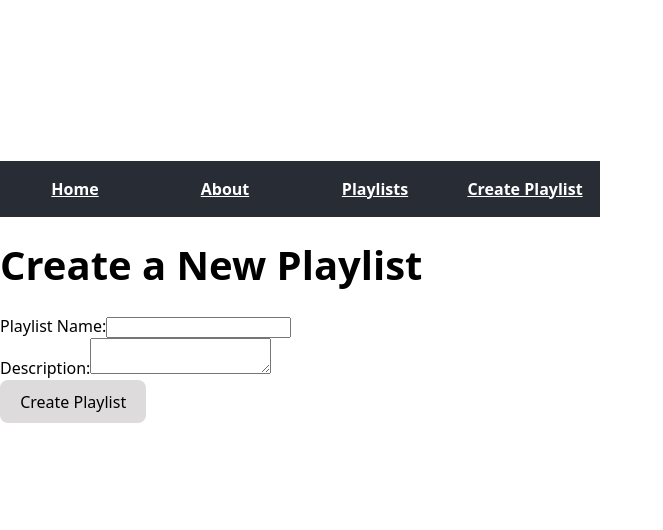
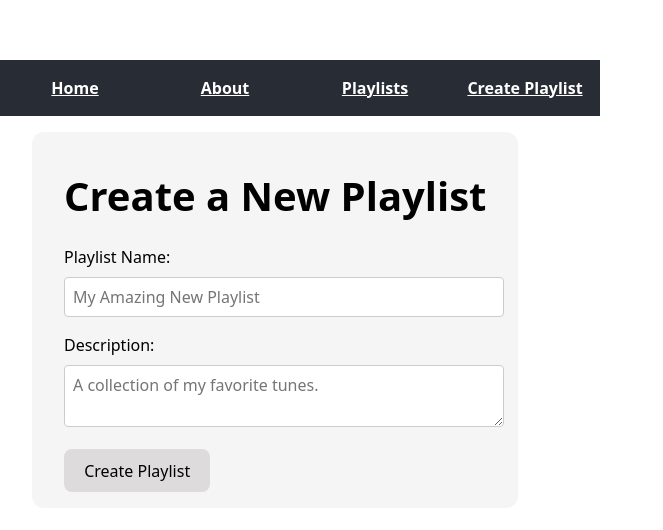
Before and after one commit to cash0826/Course5-Summative-Lab-Showcase-Project, a React (Vite) app: page /createPlaylist in a window 1280 px wide. Shown: the part 108-638 px from the top of the page, without its empty margins (0-663 px from the left). Built offline with nearby package versions, Linux system fonts and the light colour scheme.

Commit message:
Added controlled inputs for CreatePlaylist and hook to PlaylistService

```diff
--- a/db.json
+++ b/db.json
@@ -67,6 +67,12 @@
           "artist": "Party People"
         }
       ]
+    },
+    {
+      "id": "c116",
+      "name": "Mac DeMarco",
+      "description": "I love this guy",
+      "songs": []
     }
   ]
 }
--- a/src/index.css
+++ b/src/index.css
@@ -65,3 +65,25 @@ button:hover {
   border-radius: 12px;
   background-color: #f5f5f5;
 }
+
+.create-playlist-form {
+  text-align: left;
+  border: grey;
+  display: inline-block;
+  margin: 1rem 2rem;
+  padding: 1rem 2rem;
+  box-shadow: blueviolet;
+  border-radius: 12px;
+  background-color: #f5f5f5;
+}
+
+input, textarea {
+  width: 100%;
+  padding: 0.5em;
+  margin-top: 0.5em;
+  margin-bottom: 1em;
+  border: 1px solid #ccc;
+  border-radius: 4px;
+  font-size: 1em;
+  font-family: inherit;
+}
--- a/src/pages/CreatePlaylist.jsx
+++ b/src/pages/CreatePlaylist.jsx
@@ -1,19 +1,47 @@
 import NavBar from "../components/NavBar";
+import { useState } from "react";
+import { addPlaylist } from "../services/PlaylistService";
 
 function CreatePlaylist() {
+  const [name, setName] = useState("");
+  const [description, setDescription] = useState("");
+
+  function handleSubmit(e) {
+    e.preventDefault();
+    // Logic to create a new playlist goes here
+    const newPlaylist = {
+      name: name,
+      description: description,
+      songs: []
+    };
+    addPlaylist(newPlaylist);
+    setName("");
+    setDescription("");
+    alert("Playlist Created!");
+  }
+
   return (
     <div>
       <NavBar />
-      <form className="create-playlist-form">
+      <form className="create-playlist-form" onSubmit={handleSubmit}>
         <h1>Create a New Playlist</h1>
         <label>
           Playlist Name:
-          <input type="text" name="name" />
+          <input
+            type="text"
+            name="name"
+            placeholder="My Amazing New Playlist"
+            value={name}
+            onChange={(e) => setName(e.target.value)} />
         </label>
         <br />
         <label>
           Description:
-          <textarea name="description"></textarea>
+          <textarea
+            name="description"
+            placeholder="A collection of my favorite tunes."
+            value={description}
+            onChange={(e) => setDescription(e.target.value)}></textarea>
         </label>
         <br />
         <button type="submit">Create Playlist</button>
--- a/src/pages/PlaylistContainer.jsx
+++ b/src/pages/PlaylistContainer.jsx
@@ -1,8 +1,7 @@
 import { useEffect, useState } from "react";
 import { Outlet, Link } from "react-router-dom";
 import NavBar from "../components/NavBar";
-import getAllPlaylists from "../services/PlaylistService";
-import PlaylistList from "./PlaylistList";
+import { getAllPlaylists } from "../services/PlaylistService";
 
 function PlaylistContainer() {
   const [playlists, setPlaylists] = useState([]);
--- a/src/services/PlaylistService.js
+++ b/src/services/PlaylistService.js
@@ -1,6 +1,6 @@
 const baseUrl = "http://localhost:3001";
 
-async function getAllPlaylists() {
+export async function getAllPlaylists() {
   const url = `${baseUrl}/playlists`;
   const response = await fetch(url);
   if (response.ok) {
@@ -11,4 +11,19 @@ async function getAllPlaylists() {
   return [];
 }
 
-export default getAllPlaylists;
+export async function addPlaylist(newPlaylistData) {
+  const url = `${baseUrl}/playlists`;
+  if (newPlaylistData) {
+    const response = await fetch (url, {
+      method: "POST",
+      headers: {"Content-Type": "application/json"},
+      body: JSON.stringify(newPlaylistData)
+    });
+    if (response.ok) {
+      const data = await response.json();
+      return data;
+    }
+    throw new Error(`Error adding playlist: ${response.statusText}`);
+    return null;
+  }
+}
```
